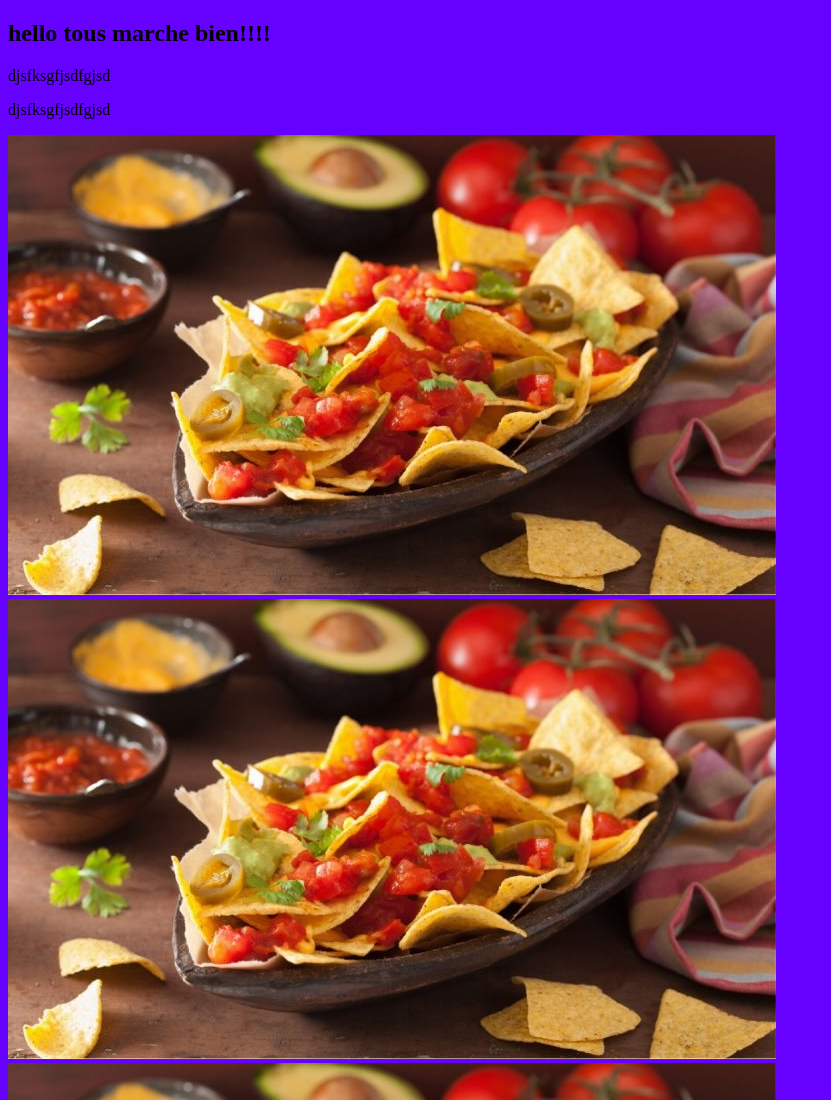
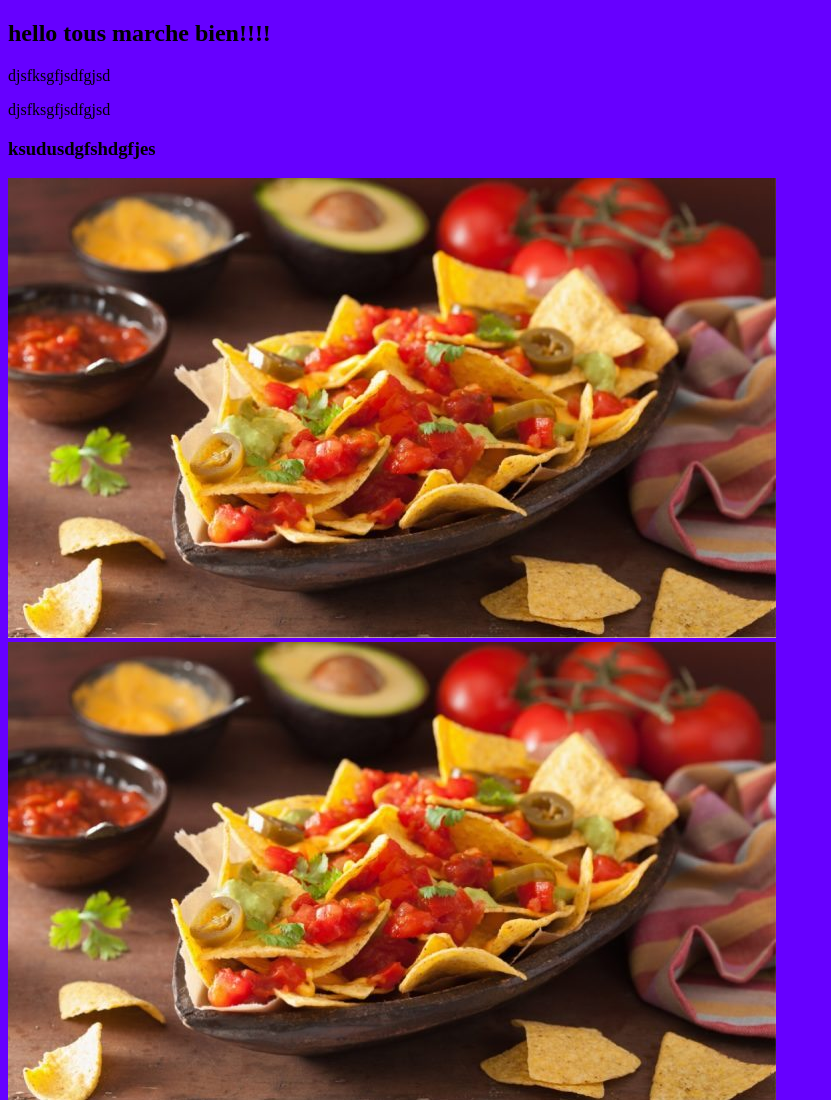
Before and after one commit to Soraya1510/site-web, a plain HTML site: page index.html in a window 1280 px wide. Shown: the top 1100 px of the page, without its empty margins (0-831 px from the left). Drawn offline with Linux system fonts and the light colour scheme.

Commit message:
dfhskdfh

```diff
--- a/index.html
+++ b/index.html
@@ -13,6 +13,7 @@
 
 <p>djsfksgfjsdfgjsd</p>
 <p>djsfksgfjsdfgjsd</p>
+<h3>ksudusdgfshdgfjes</h3>
 
 <img src="./Menu-Restaurant-Jim-Fahad-Digital-7.jpg" alt="">
 <img src="./Menu-Restaurant-Jim-Fahad-Digital-7.jpg" alt="">
```
